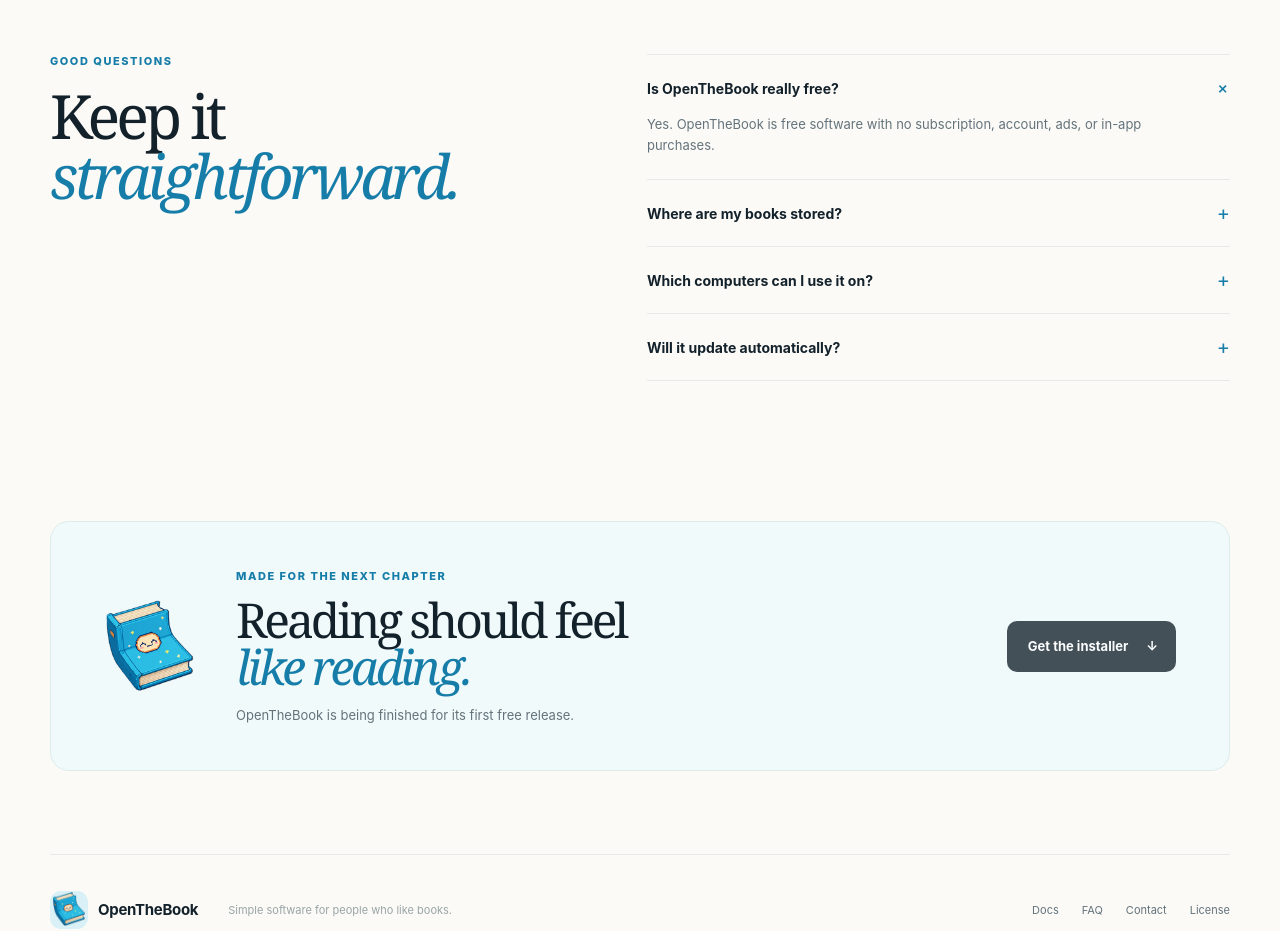
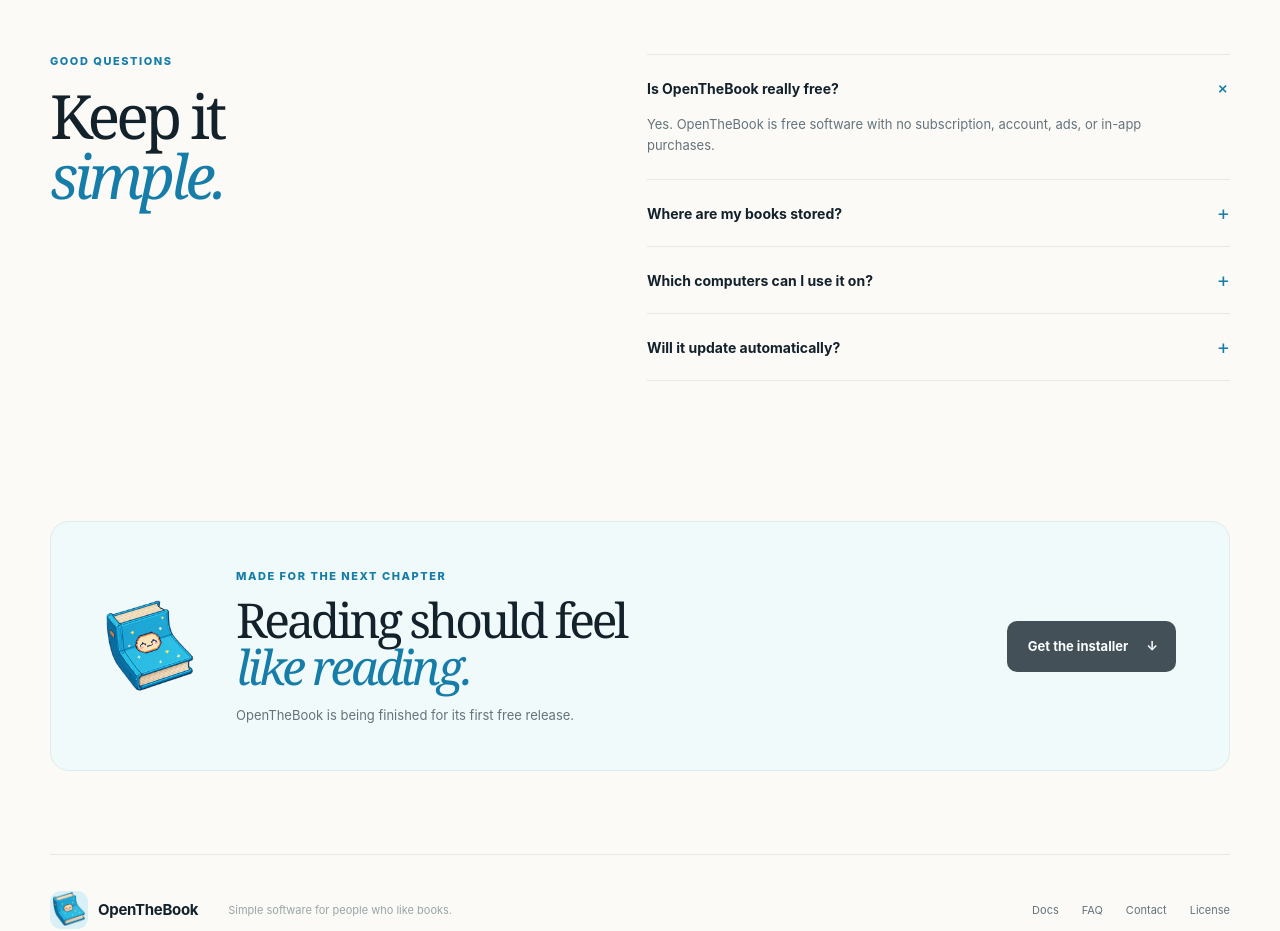
Before and after one commit to mory-dev/openthebook, a Next.js app: page / in a window 1280 px wide. Shown: the part 2060-2991 px from the top of the page. Built offline with nearby package versions, Linux system fonts and the light colour scheme.

Commit message:
docs: simplify homepage wording

```diff
--- a/app/page.tsx
+++ b/app/page.tsx
@@ -103,7 +103,7 @@
       </section>
 
       <section className="faq section-shell" id="faq">
-        <div className="section-intro"><p className="eyebrow">Good questions</p><h2>Keep it<br /><em>straightforward.</em></h2></div>
+        <div className="section-intro"><p className="eyebrow">Good questions</p><h2>Keep it<br /><em>simple.</em></h2></div>
         <div className="faq-list">
           <details open><summary>Is OpenTheBook really free? <span>+</span></summary><p>Yes. OpenTheBook is free software with no subscription, account, ads, or in-app purchases.</p></details>
           <details><summary>Where are my books stored? <span>+</span></summary><p>Your books stay wherever you put them on your computer. OpenTheBook does not upload or manage your files.</p></details>
```
